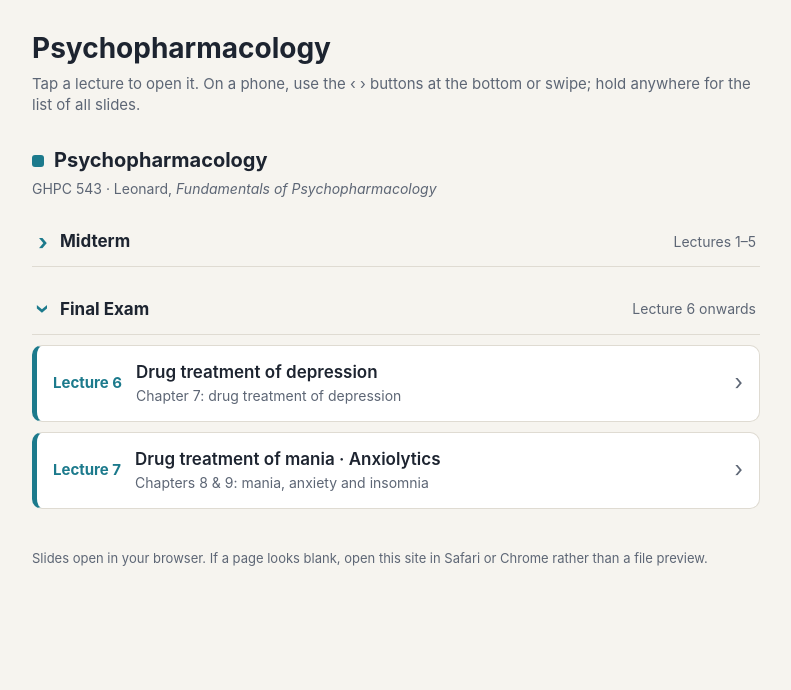
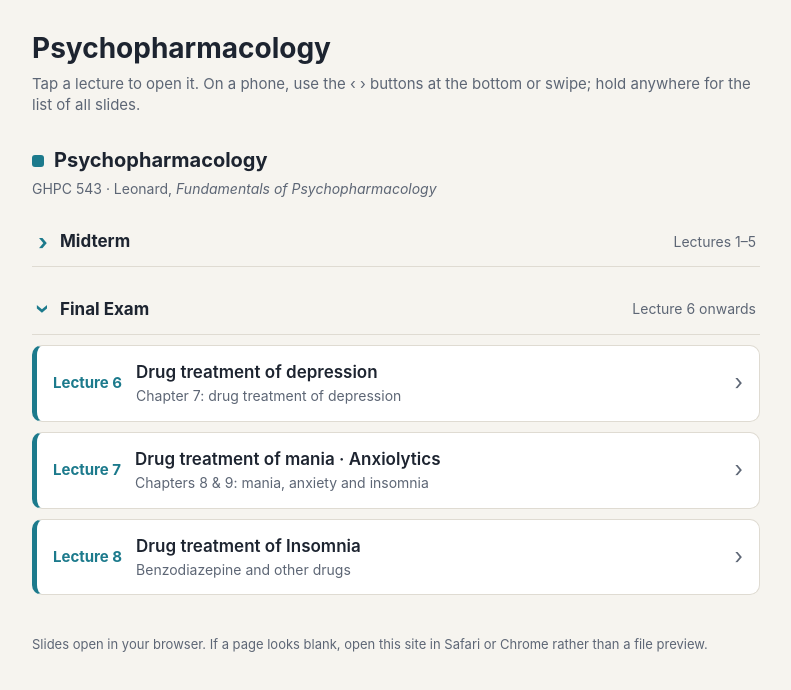
Before and after one commit to qzemad/GHPC543, a plain HTML site: page index.html in a window 1280 px wide. Shown: the whole page, without its empty margins (244-1035 px from the left). Drawn offline with Linux system fonts and the light colour scheme.

Commit message:
Update index.html

```diff
--- a/index.html
+++ b/index.html
@@ -103,6 +103,12 @@
         <span class="ttl">Drug treatment of mania · Anxiolytics<span class="sub">Chapters 8 &amp; 9: mania, anxiety and insomnia</span></span>
         <span class="go">›</span>
       </a>
+
+       <a class="lec" href="pp-lecture8.html">
+        <span class="num">Lecture 8</span>
+        <span class="ttl">Drug treatment of Insomnia<span class="sub">Benzodiazepine and other drugs</span></span>
+        <span class="go">›</span>
+      </a>
       <!-- paste the next Psychopharmacology lecture here -->
     </details>
   </section>
```
